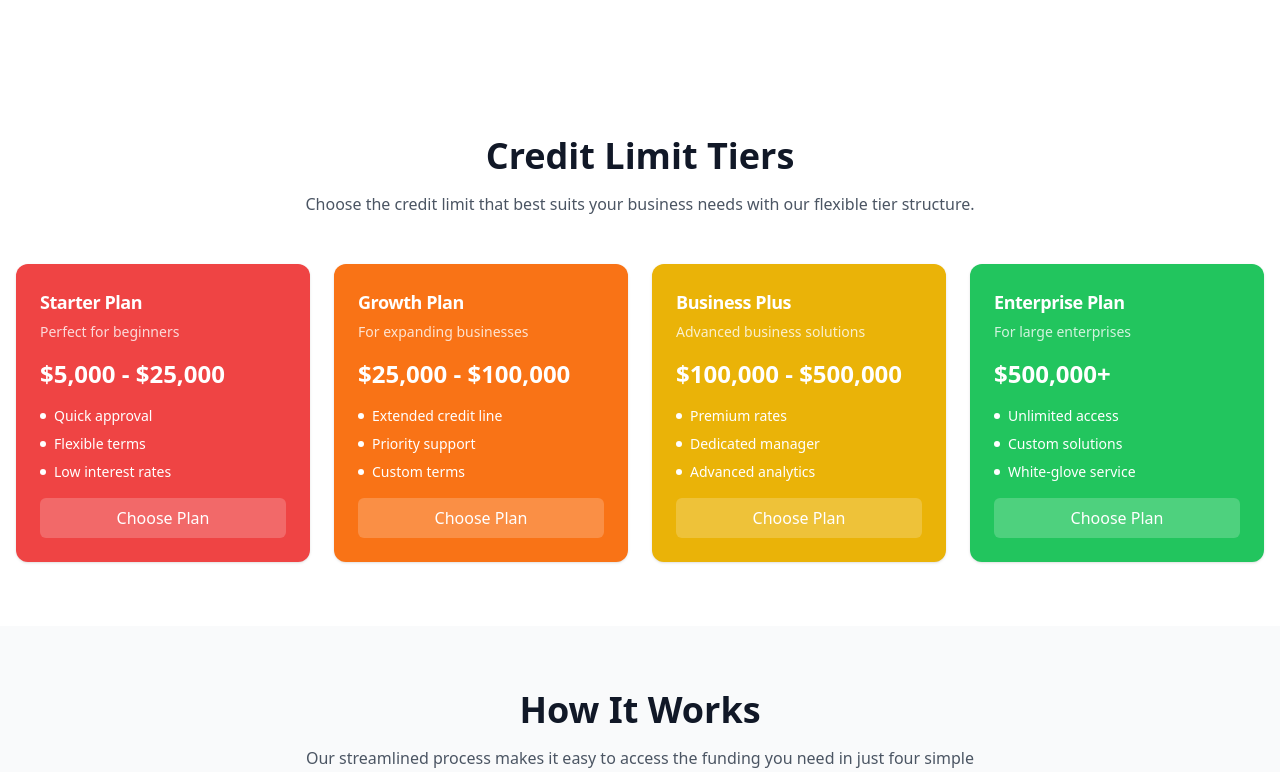
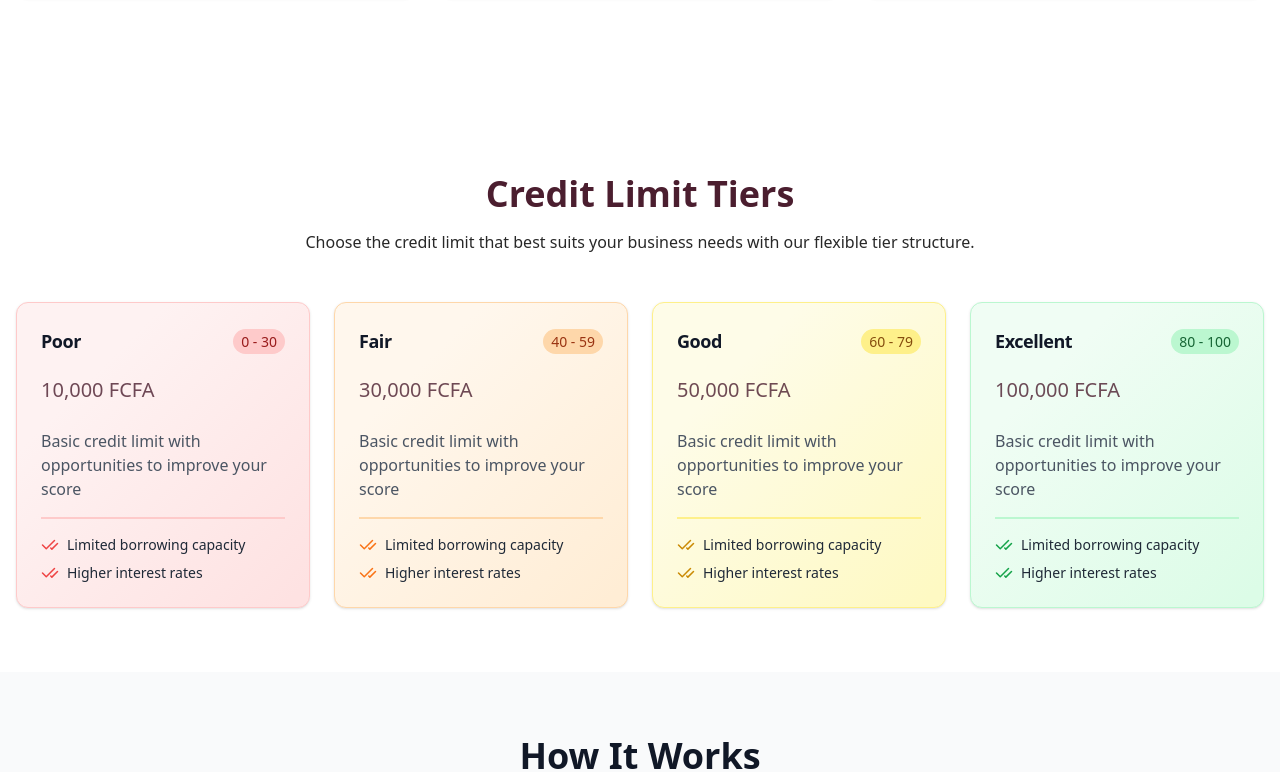
Before and after one commit to FSDTeam-SAA/Rambap_Frontend, a Next.js app: page / in a window 1280 px wide. Shown: the part 1568-2340 px from the top of the page. Built offline with nearby package versions, Linux system fonts and the light colour scheme.

Commit message:
home page

```diff
--- a/src/app/page.tsx
+++ b/src/app/page.tsx
@@ -8,11 +8,15 @@ export default function Home() {
   return (
     <div>
       <Hero />
-      <IndustrySolutions />
+      <div className="bg-[#F9FAFB]">
+        <IndustrySolutions />
+      </div>
+     <div className="bg-white">
       <CreditLimitTiers />
+     </div>
       <div className="bg-[#F9FAFB]">
-      <HowItWorks />
-      <CTA />
+        <HowItWorks />
+        <CTA />
       </div>
     </div>
   );
--- a/src/components/CreditLimitTiers.tsx
+++ b/src/components/CreditLimitTiers.tsx
@@ -1,70 +1,125 @@
 import { Card, CardContent, CardDescription, CardHeader, CardTitle } from "@/components/ui/card";
+import { CheckCheck } from "lucide-react";
 
 const CreditLimitTiers = () => {
-  const tiers = [
-    {
-      title: "Starter Plan",
-      subtitle: "Perfect for beginners",
-      amount: "$5,000 - $25,000",
-      features: ["Quick approval", "Flexible terms", "Low interest rates"],
-      color: "bg-red-500"
-    },
-    {
-      title: "Growth Plan",
-      subtitle: "For expanding businesses",
-      amount: "$25,000 - $100,000",
-      features: ["Extended credit line", "Priority support", "Custom terms"],
-      color: "bg-orange-500"
-    },
-    {
-      title: "Business Plus",
-      subtitle: "Advanced business solutions",
-      amount: "$100,000 - $500,000",
-      features: ["Premium rates", "Dedicated manager", "Advanced analytics"],
-      color: "bg-yellow-500"
-    },
-    {
-      title: "Enterprise Plan",
-      subtitle: "For large enterprises",
-      amount: "$500,000+",
-      features: ["Unlimited access", "Custom solutions", "White-glove service"],
-      color: "bg-green-500"
-    }
-  ];
-
   return (
-    <section className="py-16 ">
+    <section className="py-16">
       <div className="container mx-auto px-4">
         <div className="text-center mb-12">
-          <h2 className="text-3xl md:text-4xl font-bold mb-4 text-gray-900">Credit Limit Tiers</h2>
-          <p className="text-gray-600 max-w-2xl mx-auto">
+          <h2 className="text-3xl md:text-4xl font-bold mb-4 text-[#4B1E2F]">Credit Limit Tiers</h2>
+          <p className="text-[#282828] max-w-2xl mx-auto">
             Choose the credit limit that best suits your business needs with our flexible tier structure.
           </p>
         </div>
 
         <div className="grid md:grid-cols-2 lg:grid-cols-4 gap-6">
-          {tiers.map((tier, index) => (
-            <Card key={index} className={`${tier.color} border-none relative overflow-hidden text-white`}>
-              <CardHeader className="pb-4">
-                <CardTitle className="text-lg font-bold text-white">{tier.title}</CardTitle>
-                <CardDescription className="text-sm opacity-80 text-white">{tier.subtitle}</CardDescription>
+          {/* Poor Card */}
+          <Card className="bg-[linear-gradient(135deg,#FEF2F2_25%,#FEE2E2_95.71%)] border border-[#FECACA] relative overflow-hidden">
+            <CardHeader className=" space-y-[20px]">
+              <div className="flex justify-between items-center">
+                <CardTitle className="text-lg font-bold text-gray-900">Poor</CardTitle>
+                <p className="text-[#991B1B] bg-[#FECACA]  text-[14px] font-normal py-[2px] px-2 rounded-2xl">0 - 30</p>
+              </div>
+              <CardDescription className="text-[20px] font-medium opacity-80 text-[#4B1E2F]">10,000 FCFA</CardDescription>
             </CardHeader>
             <CardContent className="space-y-4">
-                <div className="text-2xl font-bold text-white">{tier.amount}</div>
-                <ul className="space-y-2 text-sm text-white">
-                  {tier.features.map((feature, idx) => (
-                    <li key={idx} className="flex items-center">
-                      <span className="w-1.5 h-1.5 bg-current rounded-full mr-2"></span>
-                      {feature}
+              <div className="text-[#4B5563] text-[16px] font-normal">
+                <p>Basic credit limit with opportunities to improve your score</p>
+              </div>
+              <hr className="border border-[#FECACA]" />
+              <ul className="space-y-2 text-sm text-gray-800">
+                <li className="flex items-center gap-2">
+                  <CheckCheck size={18} className="text-[#EF4444]" />
+                  Limited borrowing capacity
                 </li>
-                  ))}
+                <li className="flex items-center gap-2">
+                  <CheckCheck size={18} className="text-[#EF4444]" />
+                  Higher interest rates
+                </li>
               </ul>
-                <button className="w-full bg-white/20 text-white py-2 px-4 rounded-md font-medium hover:bg-white/30 transition-colors mt-4">
-                  Choose Plan
-                </button>
             </CardContent>
           </Card>
-          ))}
+
+          {/* Fair Card */}
+          <Card className="bg-[linear-gradient(135deg,#FFF7ED_25%,#FFEDD5_95.71%)] border border-[#FED7AA] relative overflow-hidden">
+            <CardHeader className="space-y-[20px]">
+              <div className="flex justify-between items-center">
+                <CardTitle className="text-lg font-bold text-gray-900">Fair</CardTitle>
+                <p className="text-[#9A3412] bg-[#FED7AA]  text-[14px] font-normal py-[2px] px-2 rounded-2xl">40 - 59</p>
+              </div>
+              <CardDescription className="text-[20px] font-medium opacity-80 text-[#4B1E2F]">30,000 FCFA</CardDescription>
+            </CardHeader>
+            <CardContent className="space-y-4">
+              <div className="text-[#4B5563] text-[16px] font-normal">
+                <p>Basic credit limit with opportunities to improve your score</p>
+              </div>
+              <hr className="border border-[#FED7AA]" />
+              <ul className="space-y-2 text-sm text-gray-800">
+                <li className="flex items-center gap-2">
+                  <CheckCheck size={18} className="text-[#F97316]" />
+                  Limited borrowing capacity
+                </li>
+                <li className="flex items-center gap-2">
+                  <CheckCheck size={18} className="text-[#F97316]" />
+                  Higher interest rates
+                </li>
+              </ul>
+            </CardContent>
+          </Card>
+
+          {/* Good Card */}
+          <Card className="bg-[linear-gradient(135deg,#FEFCE8_25%,#FEF9C3_95.71%)] border border-[#FEF08A] relative overflow-hidden">
+            <CardHeader className="space-y-[20px]">
+              <div className="flex justify-between items-center">
+                <CardTitle className="text-lg font-bold text-gray-900">Good</CardTitle>
+                <p className="text-[#854D0E] bg-[#FEF08A]  text-[14px] font-normal py-[2px] px-2 rounded-2xl">60 - 79</p>
+              </div>
+              <CardDescription className="text-[20px] font-medium opacity-80 text-[#4B1E2F]">50,000 FCFA</CardDescription>
+            </CardHeader>
+            <CardContent className="space-y-4">
+              <div className="text-[#4B5563] text-[16px] font-normal">
+                <p>Basic credit limit with opportunities to improve your score</p>
+              </div>
+              <hr className="border border-[#FEF08A]" />
+              <ul className="space-y-2 text-sm text-gray-800">
+                <li className="flex items-center gap-2">
+                  <CheckCheck size={18} className="text-[#CA8A04]" />
+                  Limited borrowing capacity
+                </li>
+                <li className="flex items-center gap-2">
+                  <CheckCheck size={18} className="text-[#CA8A04]" />
+                  Higher interest rates
+                </li>
+              </ul>
+            </CardContent>
+          </Card>
+
+          {/* Excellent Card */}
+          <Card className="bg-[linear-gradient(135deg,#F0FDF4_25%,#DCFCE7_95.71%)] border border-[#BBF7D0] relative overflow-hidden">
+            <CardHeader className="space-y-[20px]">
+              <div className="flex justify-between items-center">
+                <CardTitle className="text-lg font-bold text-gray-900">Excellent</CardTitle>
+                <p className="text-[#166534] bg-[#BBF7D0]  text-[14px] font-normal py-[2px] px-2 rounded-2xl"> 80 - 100</p>
+              </div>
+              <CardDescription className="text-[20px] font-medium opacity-80 text-[#4B1E2F]">100,000 FCFA</CardDescription>
+            </CardHeader>
+            <CardContent className="space-y-4">
+              <div className="text-[#4B5563] text-[16px] font-normal">
+                <p>Basic credit limit with opportunities to improve your score</p>
+              </div>
+              <hr className="border border-[#BBF7D0]" />
+              <ul className="space-y-2 text-sm text-gray-800">
+                <li className="flex items-center gap-2">
+                  <CheckCheck size={18} className="text-[#16A34A]" />
+                  Limited borrowing capacity
+                </li>
+                <li className="flex items-center gap-2">
+                  <CheckCheck size={18} className="text-[#16A34A]" />
+                  Higher interest rates
+                </li>
+              </ul>
+            </CardContent>
+          </Card>
         </div>
       </div>
     </section>
--- a/src/components/Footer.tsx
+++ b/src/components/Footer.tsx
@@ -1,5 +1,6 @@
 import Image from "next/image";
 import Logo from '../public/footer.jpg'
+import { Mail, MapPin, Phone } from "lucide-react";
 const Footer = () => {
   return (
     <footer className="bg-[#4B1E2F] text-primary-foreground py-12">
@@ -7,7 +8,7 @@ const Footer = () => {
         <div className="grid md:grid-cols-4 gap-8">
           <div className="space-y-4">
             <div className="rounded-lg">
-              <Image src={Logo} width={100} className="rounded-xl" height={100} alt="rambap"/>
+              <Image src={Logo} width={100} className="rounded-xl" height={100} alt="rambap" />
             </div>
             <p className="text-sm opacity-90">
               Revolutionizing lending solutions with innovative financial products designed for your success.
@@ -49,15 +50,15 @@ const Footer = () => {
             <h4 className="font-semibold mb-4">Contact Info</h4>
             <div className="space-y-3 text-sm opacity-90">
               <div className="flex items-center space-x-2">
-                <span>📍</span>
+                <span><MapPin size={16} /></span>
                 <span>123 Business Street, Suite 100</span>
               </div>
               <div className="flex items-center space-x-2">
-                <span>📞</span>
+                <span><Phone size={16} /></span>
                 <span>+1 (555) 123-4567</span>
               </div>
               <div className="flex items-center space-x-2">
-                <span>✉️</span>
+                <span><Mail size={16} /></span>
                 <span>info@creditprime.com</span>
               </div>
             </div>
--- a/src/components/IndustrySolutions.tsx
+++ b/src/components/IndustrySolutions.tsx
@@ -45,7 +45,11 @@ const IndustrySolutions = () => {
           {solutions.map((solution, index) => (
             <Card key={index} className="hover:shadow-lg transition-shadow bg-white border border-gray-200">
               <CardHeader>
-                <div className="text-3xl mb-2">{solution.icon}</div>
+                <div className=" mb-2 text-[#4B1E2F] flex">
+                  <div className="bg-[#4B1E2F1A] p-3 rounded-lg">
+                  {solution.icon}
+                  </div>
+                  </div>
                 <CardTitle className="text-xl text-gray-900">{solution.title}</CardTitle>
               </CardHeader>
               <CardContent>
```
Lines whose indentation alone changed are shown as unchanged.
